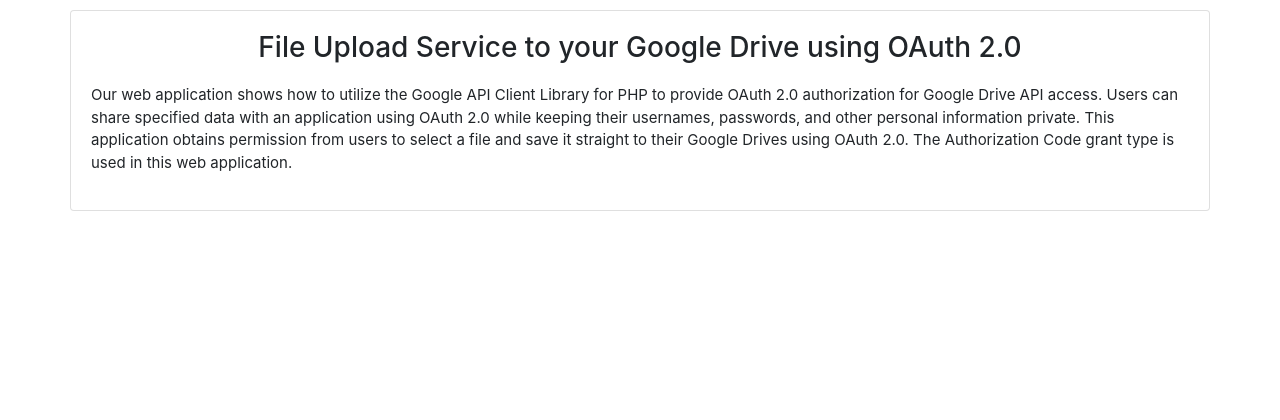
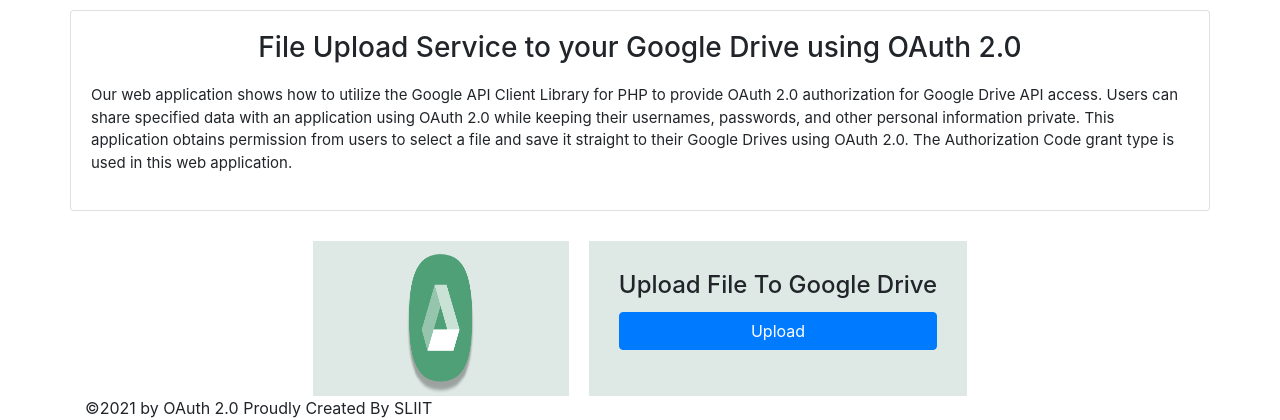
Before and after one commit to trishan555/Oauth2, a PHP site: page / in a window 1280 px wide. Shown: the part 643-1063 px from the top of the page. Before the commit the page ends 854 px from the top, so only its background shows below. Run offline with PHP 8.4, Linux system fonts and the light colour scheme; some libraries are stand-ins or nearby versions.

Commit message:
index php file body and footer added

```diff
--- a/index.php
+++ b/index.php
@@ -42,3 +42,35 @@
             </div>
           </div>
         </div>
+
+           <div class="col-md-12">
+                  <div class="row justify-content-md-center h-100"   >
+                    <div class="card-wrapper" style="margin:auto; display:flex; margin-top:30px; ">
+                      <div class="brand"   style="background: #dee9e5; display:flex; justify-content: center; margin: 0px auto;">
+                        <img src="img/img_3.png" style="width: 30%;">
+                      </div>
+                      <div class="brand"   style="background: #dee9e5;margin: 0px auto; padding:30px; margin-left:20px; vertical-align: baseline;align-items: center;justify-content: center;">
+                       <h4 class="card-title">Upload File To Google Drive</h4>
+                         <form method="post" action="callback.php">
+                         <div class="form-group no-margin">
+                          <button type="submit" class="btn btn-primary btn-block">
+                           Upload
+                            </button>
+                            </div>
+                             </form>
+                            </div>
+
+                    </div>
+                  </div>
+                </div>
+              </div>
+        <div class="footer">
+                ©2021 by OAuth 2.0 Proudly Created By SLIIT
+              </div>
+            </div>
+          </section>
+
+          <script src="js/jquery.min.js"></script>
+          <script src="bootstrap/js/bootstrap.min.js"></script>
+        </body>
+        </html>
```
